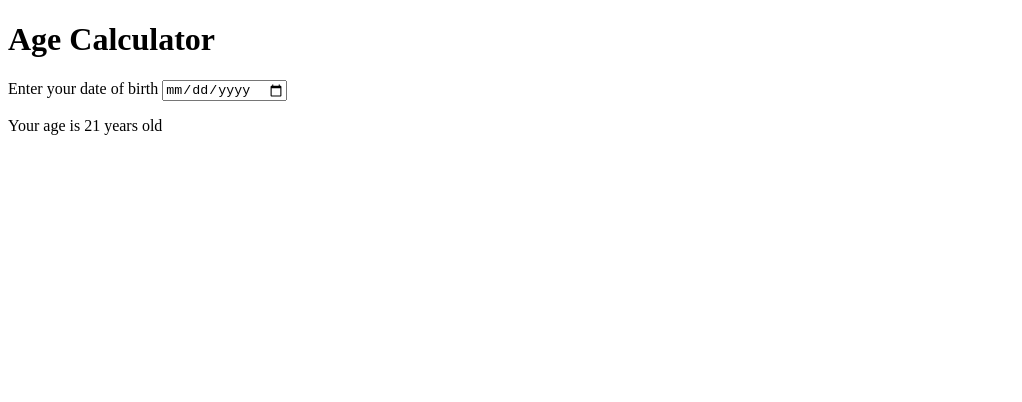
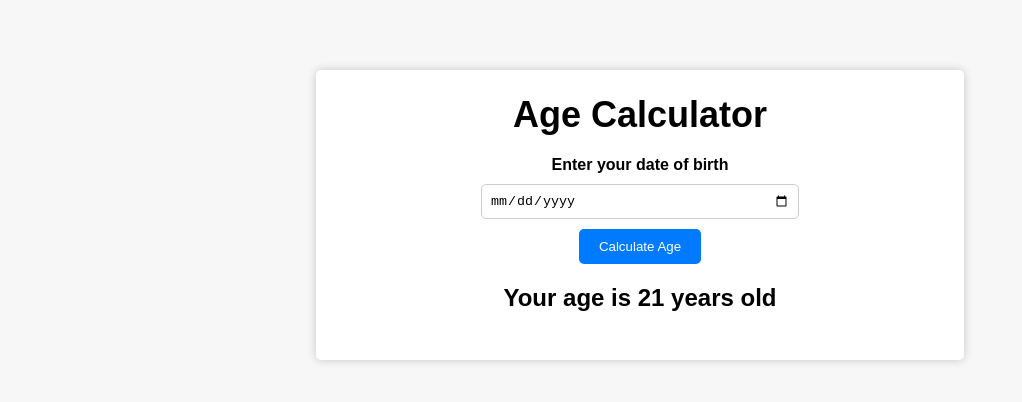
Before and after one commit to adebisiabdussamad/Age-Calculator, a plain HTML site: page index.html in a window 1280 px wide. Shown: the whole page, without its empty margins (0-1022 px from the left). Drawn offline with Linux system fonts and the light colour scheme.

Commit message:
Completed the CSS part of the project

```diff
--- a/index.html
+++ b/index.html
@@ -5,6 +5,7 @@
     <meta charset="UTF-8">
     <meta name="viewport" content="width=device-width, initial-scale=1.0">
     <title>Age Calculator</title>
+    <link rel="stylesheet" href="./style.css">
   </head>
 
   <body>
@@ -13,6 +14,7 @@
       <div class="form">
         <label for="birthday">Enter your date of birth</label>
         <input type="date" name="birthday" id="birthday">
+        <button>Calculate Age</button>
         <p id="result">Your age is 21 years old</p>
       </div>
     </div>
--- /dev/null
+++ b/style.css
@@ -0,0 +1,65 @@
+body {
+  margin: 0;
+  padding: 20px;
+  font-family: 'Montserrat', sans-serif;
+  background-color: #f7f7f7;
+}
+
+.container {
+  background-color: white;
+  box-shadow: 0 0 10px rgba(0, 0, 0, 0.2);
+  padding: 1.5rem;
+  /* padding: 20px; */
+  max-width: 600px;
+  margin: 0 auto;
+  border-radius: 5px;
+  margin-top: 50px;
+}
+
+h1 {
+  font-size: 36px;
+  text-align: center;
+  margin-top: 0;
+  margin-bottom: 20px;
+}
+
+.form {
+  display: flex;
+  flex-direction: column;
+  align-items: center;
+}
+
+label {
+  font-weight: bold;
+  margin-bottom: 10px;
+}
+
+input {
+  padding: 8px;
+  border: 1px solid #ccc;
+  border-radius: 5px;
+  width: 100%;
+  max-width: 300px;
+}
+
+button {
+  background-color: #007bff;
+  color: white;
+  border: none;
+  padding: 10px 20px;
+  border-radius: 5px;
+  margin-top: 10px;
+  cursor: pointer;
+  transition: all 0.3s ease;
+}
+
+button:hover {
+  background-color: #0062cc;
+}
+
+#result {
+  margin-top: 20px;
+  font-size: 24px;
+  font-weight: bold;
+
+}
```
